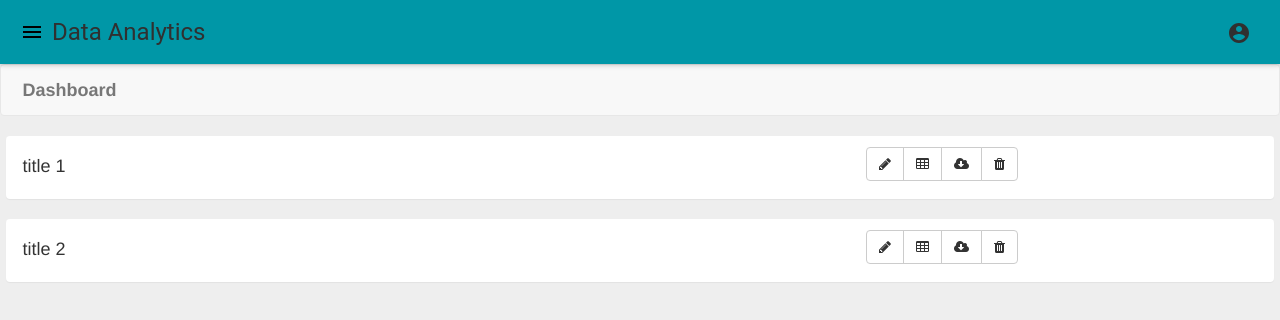
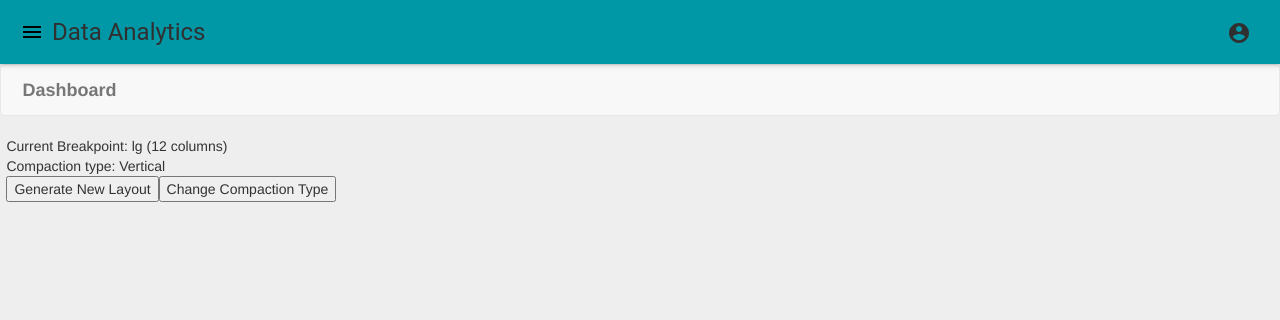
Before and after one commit to RKBhardwaj/DataAnalytics, a React (Create React App) app in the folder client/: page /dashboard in a window 1280 px wide. Shown: the top 320 px of the page. Built offline with nearby package versions, Linux system fonts and the light colour scheme; what react-router-redux would draw is missing.

Commit message:
adding dashboard related files

```diff
--- a/client/src/components/containers/workspace/Dashboard/Dashboard.js
+++ b/client/src/components/containers/workspace/Dashboard/Dashboard.js
@@ -16,14 +16,14 @@ class Dashboard extends Component {
       onPanelRemoved: {},
       panels: [{
         title: 'title 1',
-        positionX: 1,
-        positionY: 1,
+        xPos: 1,
+        yPos: 1,
         sizeX: 6,
         sizeY: 6
       }, {
         title: 'title 2',
-        positionX: 7,
-        positionY: 1,
+        xPos: 7,
+        yPos: 1,
         sizeX: 6,
         sizeY: 6
       }],
--- a/client/src/components/containers/workspace/Dashboard/directives/grid.js
+++ b/client/src/components/containers/workspace/Dashboard/directives/grid.js
@@ -7,42 +7,112 @@ import { PanelUtils } from '../panels/panel_utils';
 import Panel from '../panels/panel';
 
 const { DASHBOARD_VIEW_MODE, GRID_DIMENSIONS } = constants.dashboard;
-
 const ResponsiveReactGridLayout = WidthProvider(Responsive);
 
-const Gridster = (props) => {
-  const {
-    dashboardViewMode,
-    createChildUiState,
-    onPanelRemoved,
-    panels,
-    getVisClickHandler,
-    getVisBrushHandler,
-    saveState,
-    toggleExpand,
-    dashboardObject,
-    fixedDashboard,
-    dashboardQuery,
-    addUsageStatistics
-  } = props;
+const generateLayout = panels => _.map(panels, (item, i) => {
+  const id = i.toString();
+  return {
+    x: item.xPos,
+    y: item.yPos,
+    w: item.sizeX,
+    h: item.sizeY,
+    i: id,
+  };
+});
 
-  const panelsView = panels.map((panel, i) => (
+class Gridster extends Component {
+  constructor(props) {
+    super(props);
+    this.state = {
+      currentBreakpoint: 'lg',
+      compactType: 'vertical',
+      mounted: false,
+      layouts: { lg: [] }
+    };
+
+    this.onBreakpointChange = this.onBreakpointChange.bind(this);
+    this.onCompactTypeChange = this.onCompactTypeChange.bind(this);
+    this.onLayoutChange = this.onLayoutChange.bind(this);
+    this.onNewLayout = this.onNewLayout.bind(this);
+  }
+
+  componentDidMount() {
+    this.settingState();
+  }
+
+  onBreakpointChange(breakpoint) {
+    this.setState({
+      currentBreakpoint: breakpoint
+    });
+  }
+
+  onCompactTypeChange() {
+    const { compactType: oldCompactType } = this.state;
+    const compType = oldCompactType === 'vertical' ? null : 'horizontal';
+    const compactType = oldCompactType === 'horizontal' ? 'vertical' : compType;
+    this.setState({ compactType });
+  }
+
+  onLayoutChange(layout, layouts) {
+    this.settingState();
+  }
+
+  onNewLayout() {
+    this.setState({
+      layouts: { lg: generateLayout(this.props.panels) }
+    });
+  }
+
+  settingState() {
+    this.setState({ mounted: true });
+  }
+
+  generateDOM() {
+    return _.map(this.state.layouts.lg, (l, i) => (
       <Panel
         key={i}
-      title={panel.title}
+        title="hello"
       />
     ));
+  }
 
+  render() {
+    const defaultProps = {
+      className: 'layout',
+      rowHeight: 30,
+      cols: GRID_DIMENSIONS.cols
+    };
     return (
+      <div>
+        <div>
+          Current Breakpoint: {this.state.currentBreakpoint} ({
+            defaultProps.cols[this.state.currentBreakpoint]
+          }{' '}
+          columns)
+        </div>
+        <div>
+          Compaction type:{' '}
+          {_.capitalize(this.state.compactType) || 'No Compaction'}
+        </div>
+        <button onClick={this.onNewLayout}>Generate New Layout</button>
+        <button onClick={this.onCompactTypeChange}>
+          Change Compaction Type
+        </button>
         <ResponsiveReactGridLayout
-      className="layout"
-      layouts={GRID_DIMENSIONS.layout}
-      breakpoints={GRID_DIMENSIONS.breakpoints}
-      cols={GRID_DIMENSIONS.cols}
+          {...this.props}
+          layouts={this.state.layouts}
+          onBreakpointChange={this.onBreakpointChange}
+          onLayoutChange={this.onLayoutChange}
+          measureBeforeMount={false}
+          useCSSTransforms={this.state.mounted}
+          compactType={this.state.compactType}
+          preventCollision={!this.state.compactType}
         >
-      {panelsView}
+          {this.generateDOM()}
         </ResponsiveReactGridLayout>
+      </div>
     );
-};
+  }
+}
 
 export default Gridster;
--- a/client/src/components/containers/workspace/Dashboard/panels/panel-header.js
+++ b/client/src/components/containers/workspace/Dashboard/panels/panel-header.js
@@ -1,5 +1,5 @@
 import React from 'react';
-import { ButtonGroup, Button, Row, Col } from 'react-bootstrap';
+import { ButtonGroup, Button } from 'react-bootstrap';
 
 const PanelHeader = (props) => {
   const {
@@ -7,19 +7,15 @@ const PanelHeader = (props) => {
   } = props;
 
   return (
-    <Row className="panel-heading">
-      <Col lg={8} md={8} sm={12} xs={12}>
+    <div className="panel-heading">
       <h4>{title}</h4>
-      </Col>
-      <Col lg={4} md={4} sm={12} xs={12} className="pull-right">
       <ButtonGroup>
         <Button><i className="fa fa-pencil" /></Button>
         <Button><i className="fa fa-table" /></Button>
         <Button><i className="fa fa-cloud-download" /></Button>
         <Button><i className="fa fa-trash" /></Button>
       </ButtonGroup>
-      </Col>
-    </Row>
+    </div>
   );
 };
 
--- a/client/src/components/containers/workspace/Dashboard/panels/panel.js
+++ b/client/src/components/containers/workspace/Dashboard/panels/panel.js
@@ -4,11 +4,14 @@ import PanelHeader from './panel-header';
 
 const Panel = (props) => {
   const {
+    key,
     title
   } = props;
 
+  const gridCls = 'react-grid-item react-draggable cssTransforms react-resizable';
+
   return (
-    <div className="panel">
+    <div className={`panel ${gridCls}`} key={key}>
       <PanelHeader
         title={title}
       />
```
Lines whose indentation alone changed are shown as unchanged.
